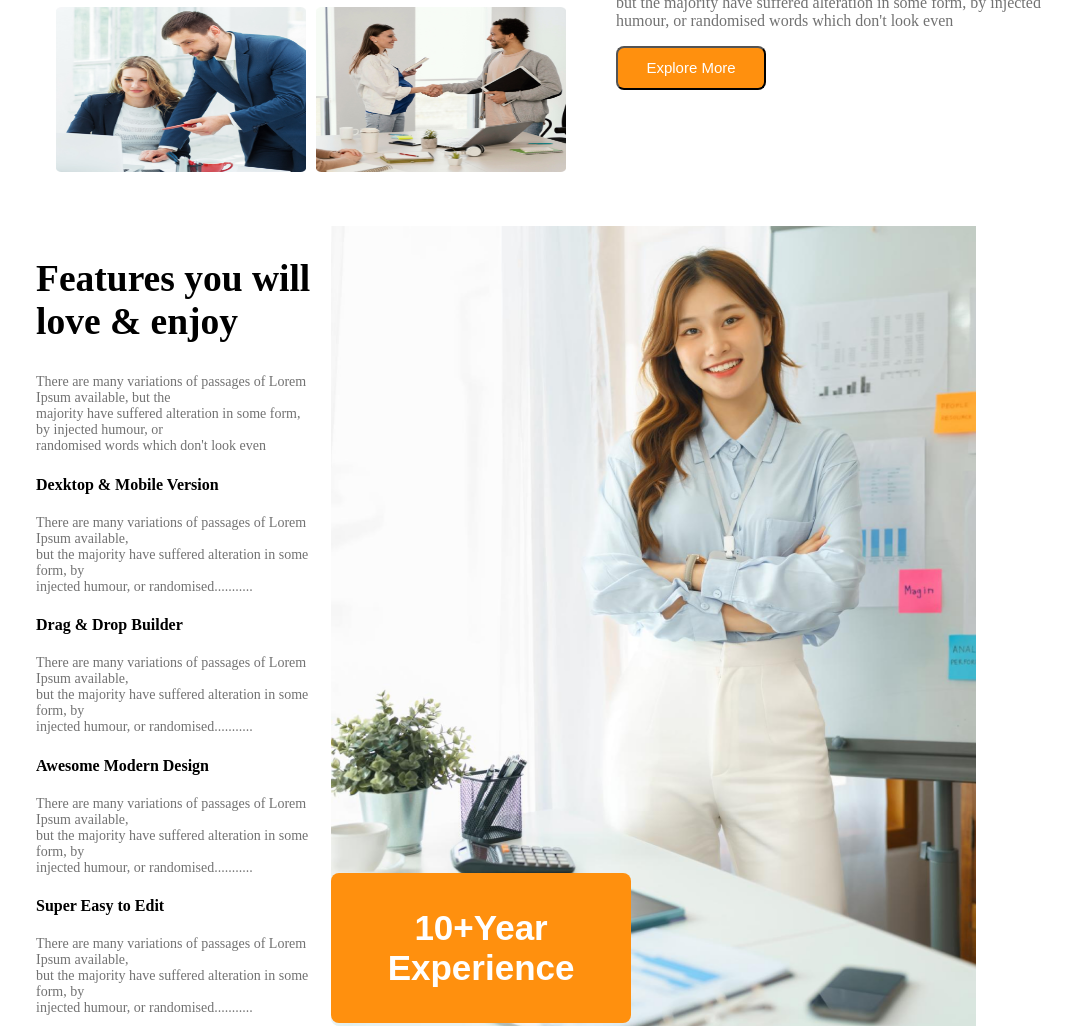
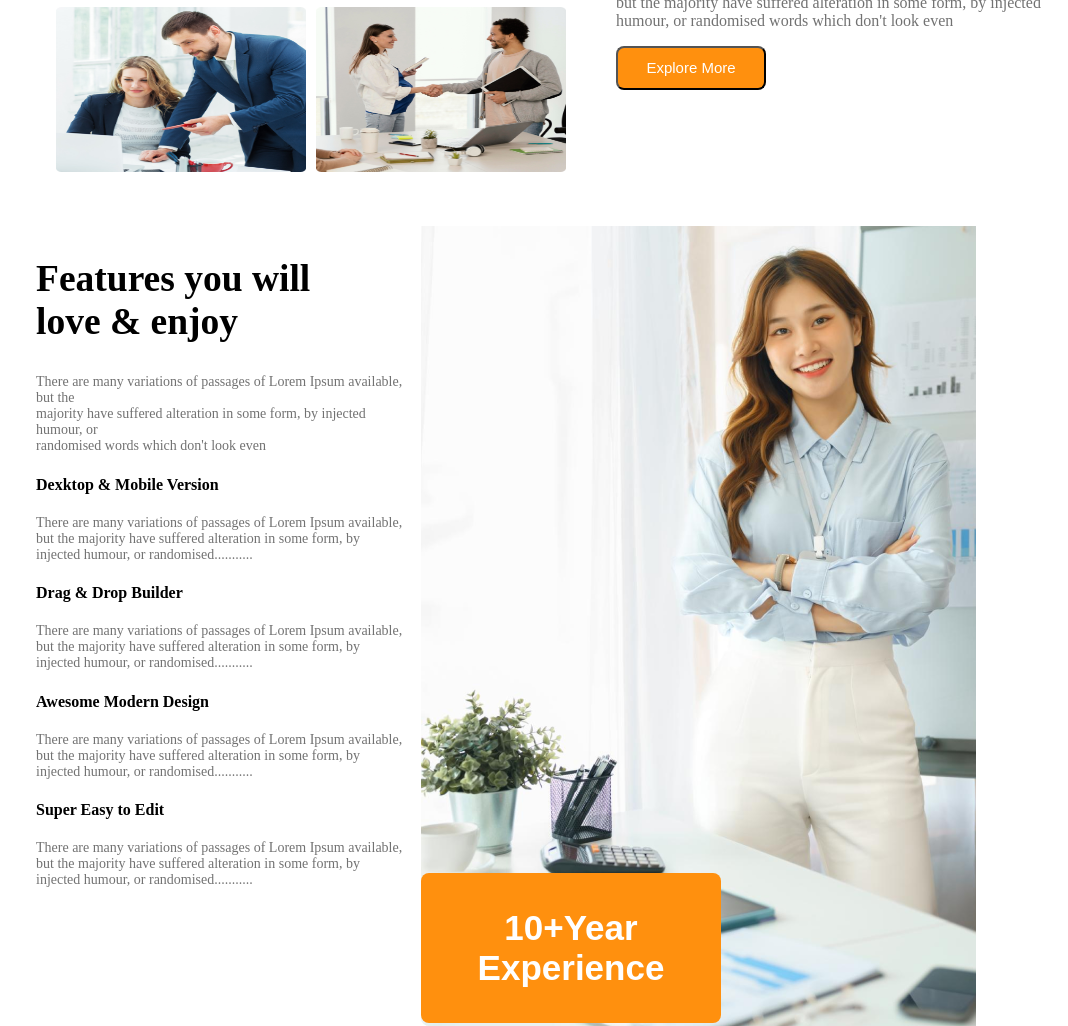
Before and after one commit to Sujan-Ahammad/assaignment-two, a plain HTML site: page index.html in a window 1280 px wide. Shown: the part 1237-2263 px from the top of the page, without its empty margins (212-1280 px from the left). Drawn offline with Linux system fonts and the light colour scheme.

Commit message:
bgimg solved

```diff
--- a/css/style.css
+++ b/css/style.css
@@ -184,10 +184,6 @@
 }
 
 
-
-
-
-
 /* <-----------------------------------
 ------Features Styles End Here------
 ------------------------------------> */
@@ -209,6 +205,10 @@
     display: flex;
 }
 
+.love-enjoy-left{
+    width: 40%;
+}
+
 .love-enjoy-title {
     font-weight: 700;
     font-size: 25px;
@@ -218,16 +218,10 @@
 
 .love-enjoy-right {
     margin-left: 15px;
-    width: 100%;
-    background-image: url("/images/architect.png");
+    width: 60%;
+    background-image: url("../images/architect.png");
     background-position: bottom left;
 }
-
-.love-enjoy-right-img {
-
-
-}
-
 
 .version-title {
     margin-bottom: 20px;
@@ -357,7 +351,6 @@
     color: #131313;
 }
 
-
 /* <-----------------------------------
 ------Sponsor Facts Styles End Here------
 ------------------------------------> */
```
